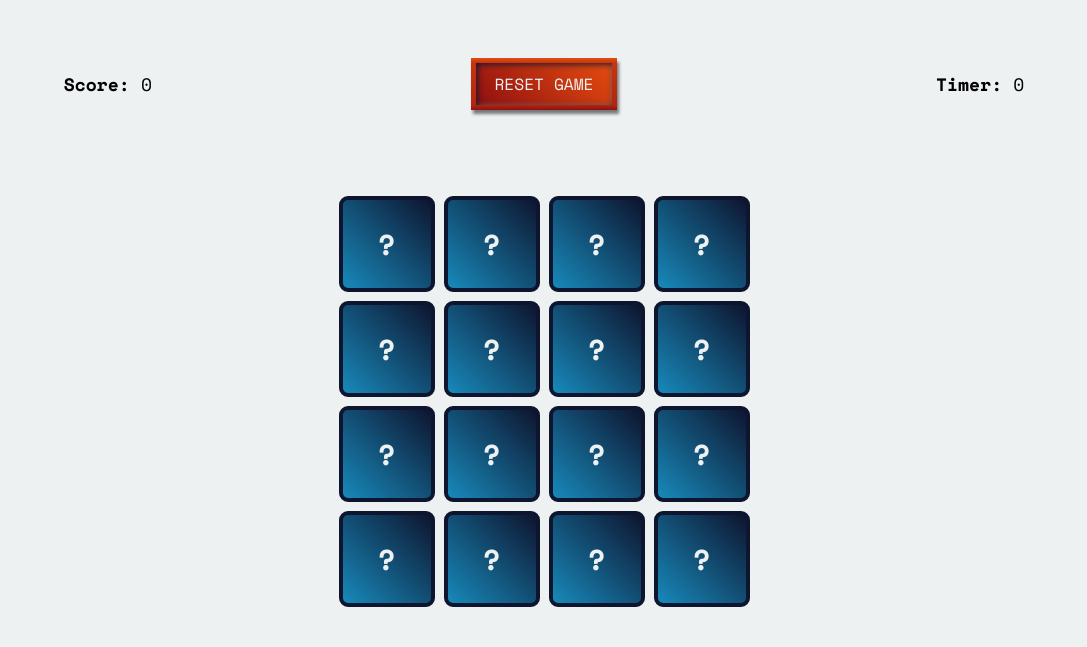
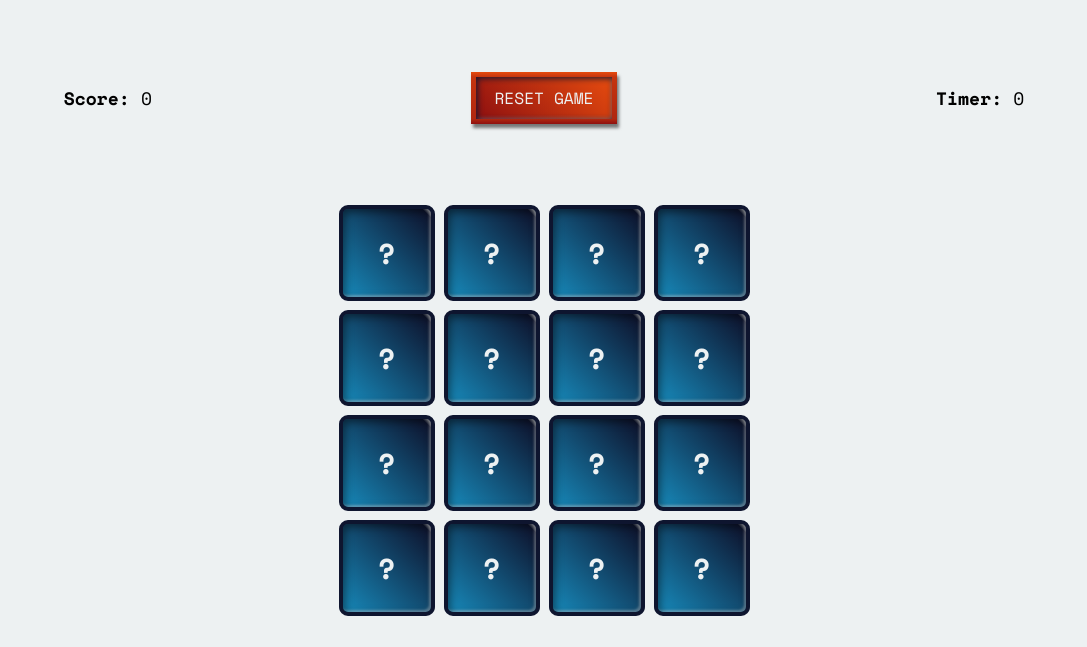
Before and after one commit to dponcez/memory-game, a plain HTML site: page index.html in a window 1280 px wide. Shown: the part 153-800 px from the top of the page, without its empty margins (96-1183 px from the left). Drawn offline with nearby package versions, Linux system fonts and the light colour scheme.

Commit message:
feat: enhance the user interface (UI)

```diff
--- a/css/main.css
+++ b/css/main.css
@@ -101,6 +101,8 @@ button {
   grid-template-columns: repeat(4, 1fr);
   place-items: center;
   place-content: center;
+  width: calc(var(--box-sz) * 4);
+  height: calc(var(--box-sz) * 4);
   gap: var(--rd);
   aspect-ratio: 1 / 1;
   .box {
@@ -122,12 +124,15 @@ button {
     background: linear-gradient(
       45deg,
       var(--clr-blue),
-      var(--clr-black)
+      var(--clr-black) 95%,
+      var(--clr-light) 100%
     );
     border-radius: var(--rd);
     transform: rotate(0);
     transition: transform 300ms cubic-bezier(0.165, 0.84, 0.44, 1);
     cursor: pointer;
+    box-shadow: .25vmin .35vmin .5rem rgba(0,0,0,.5) inset,
+    -.25vmin -.25vmin .15rem rgba(255,255,255,.35) inset;
     &.active {
       transform: rotateY(var(--deg));
       background: var(--clr-green);
```
